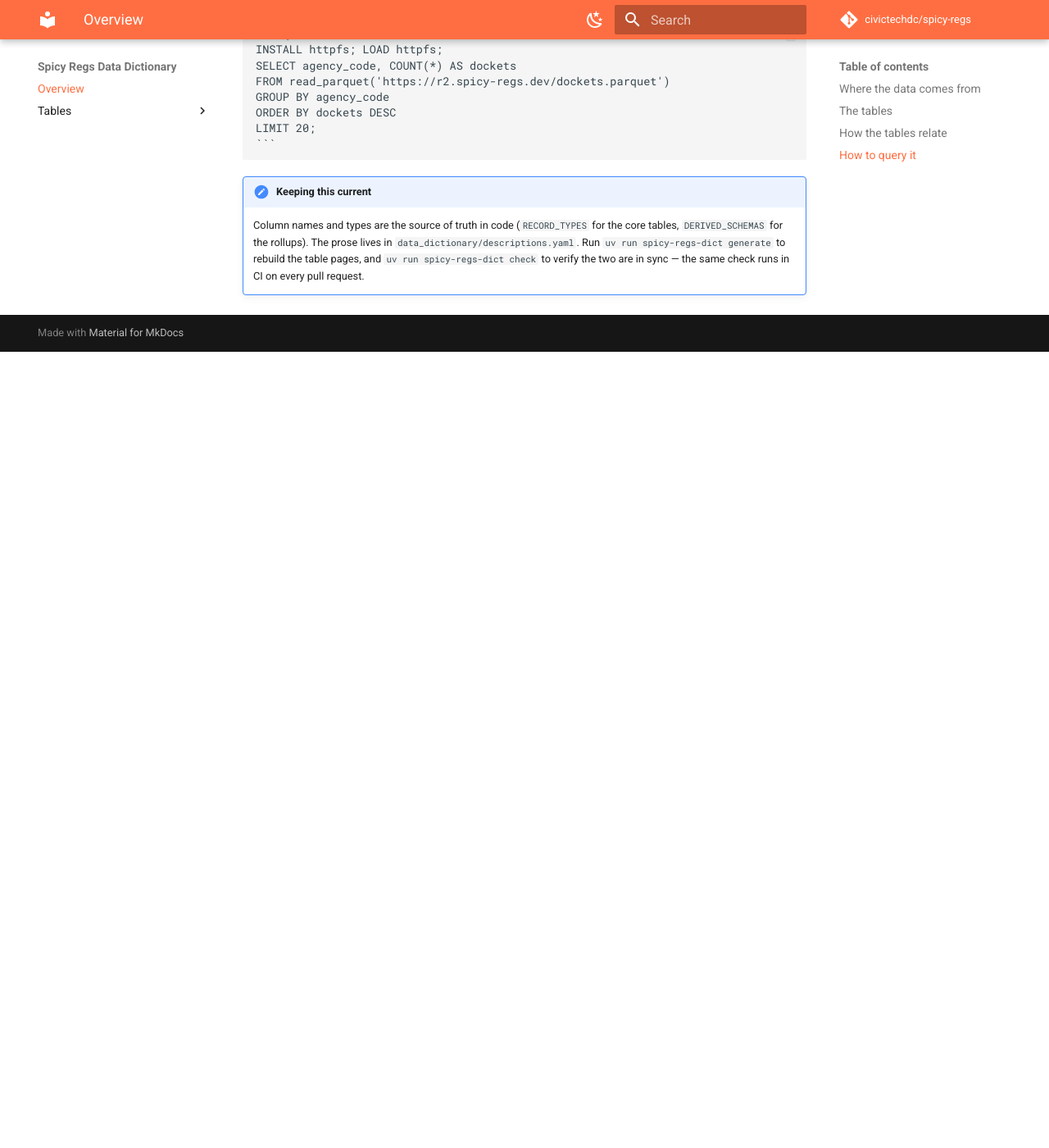
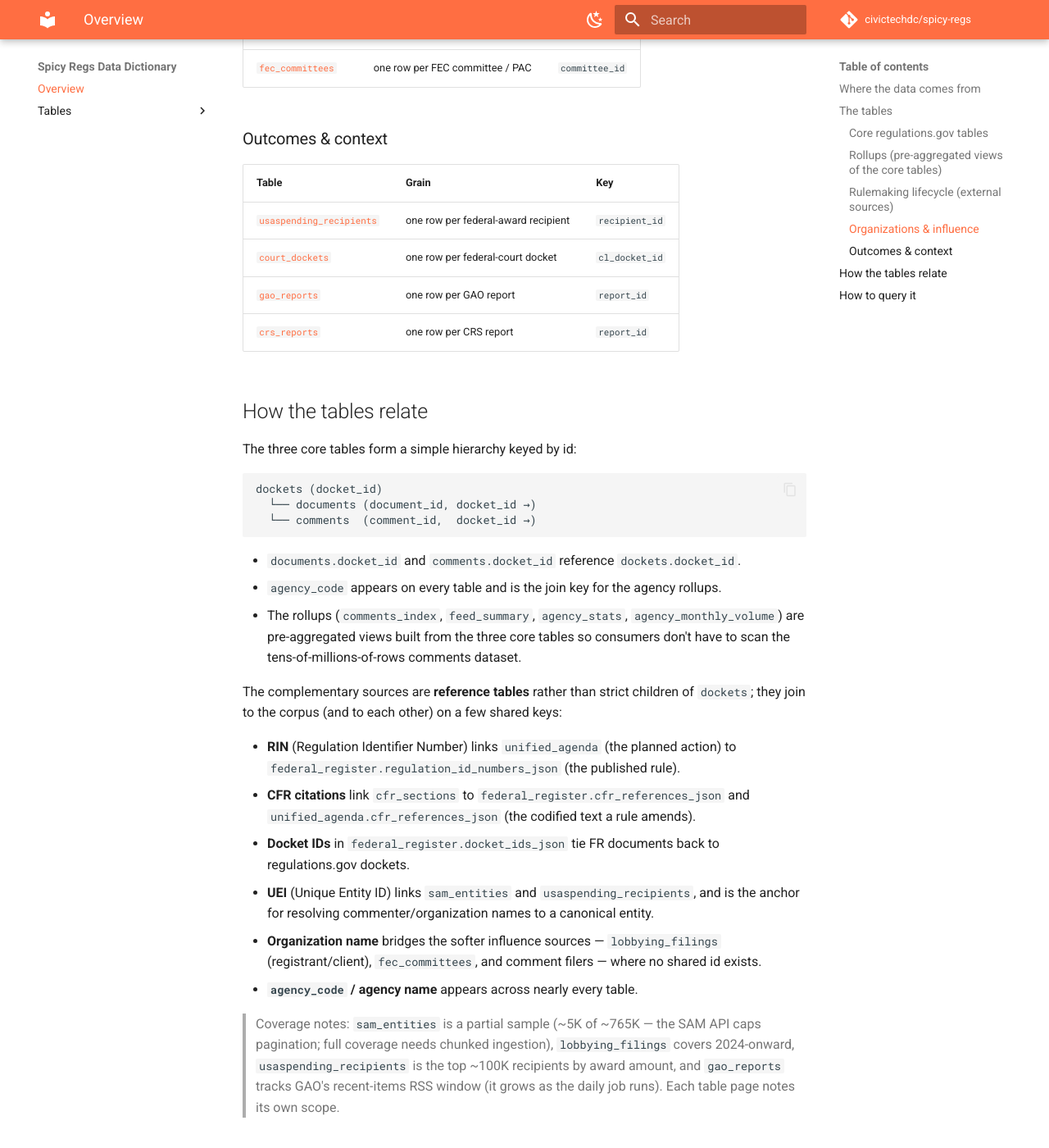
Before and after one commit to civictechdc/spicy-regs, an MkDocs documentation site: the page built from docs/index.md, in a window 1280 px wide and 1400 px high, scrolled down 1860 px. Shown: the whole window at 82% size. Built offline with MkDocs 1.6.1 and Material for MkDocs 9.7.7, drawn with Linux system fonts in a browser that asks for light colours; comment, search, counter and statistics services are not loaded; before the commit the page ends 2289 px from its top, so only the background shows below that; some of the changed text lies outside the part shown.

Commit message:
docs: refresh table catalog for the 11 new data sources
The data dictionary (docs/tables/*.md, descriptions.yaml) was already kept
current by each PR's spicy-regs-dict gate. This updates the hand-maintained
docs that enumerate the published surface:
- docs/index.md: regroup the full 18-table catalog (core / rollups /
  rulemaking lifecycle / organizations & influence / outcomes & context),
  document the cross-source join keys (RIN, CFR refs, UEI, agency), and note
  per-source coverage/scope.
- mcp-server/README.md: list all 18 available views.
- plugin skill SKILL.md + data-layout.md: list the complementary sources.

````diff
--- a/docs/index.md
+++ b/docs/index.md
@@ -17,20 +17,61 @@ regulations.gov  →  Mirrulations S3 mirror  →  Spicy Regs ETL  →  Parquet
 ```
 
 The ETL flattens the raw regulations.gov JSON into a handful of flat tables and
-publishes them, plus a few small pre-computed rollups, to
-`https://r2.spicy-regs.dev`.
+publishes them, plus small pre-computed rollups, to `https://r2.spicy-regs.dev`.
+Alongside them it ingests a set of **complementary federal data sources** — the
+Federal Register, the Unified Agenda, Congress.gov, the CFR, SAM.gov, lobbying
+disclosures, the FEC, USASpending, federal-court litigation, and GAO/CRS reports
+— so the rulemaking lifecycle, the organizations that engage in it, and its
+downstream context can all be queried from one place.
 
 ## The tables
 
-| Table | Grain | Queryable via MCP |
+Every table below is published as `https://r2.spicy-regs.dev/<name>.parquet` and
+is queryable through the MCP server (`list_sources` / `describe_table` /
+`query_sql`).
+
+### Core regulations.gov tables
+
+| Table | Grain | Key |
 | --- | --- | --- |
-| [`dockets`](tables/dockets.md) | one row per docket | Yes |
-| [`documents`](tables/documents.md) | one row per document | Yes |
-| [`comments`](tables/comments.md) | one row per public comment | Yes |
-| [`comments_index`](tables/comments_index.md) | one row per comment partition | Yes |
-| [`feed_summary`](tables/feed_summary.md) | one row per docket (rollup) | Yes |
-| [`agency_stats`](tables/agency_stats.md) | one row per agency (rollup) | Yes |
-| [`agency_monthly_volume`](tables/agency_monthly_volume.md) | one row per agency/month/type (rollup) | Yes |
+| [`dockets`](tables/dockets.md) | one row per docket | `docket_id` |
+| [`documents`](tables/documents.md) | one row per document | `document_id` |
+| [`comments`](tables/comments.md) | one row per public comment | `comment_id` |
+| [`comments_index`](tables/comments_index.md) | one row per comment partition | — |
+
+### Rollups (pre-aggregated views of the core tables)
+
+| Table | Grain |
+| --- | --- |
+| [`feed_summary`](tables/feed_summary.md) | one row per docket |
+| [`agency_stats`](tables/agency_stats.md) | one row per agency |
+| [`agency_monthly_volume`](tables/agency_monthly_volume.md) | one row per agency / month / document type |
+
+### Rulemaking lifecycle (external sources)
+
+| Table | Grain | Key |
+| --- | --- | --- |
+| [`federal_register`](tables/federal_register.md) | one row per Federal Register document | `document_number` |
+| [`unified_agenda`](tables/unified_agenda.md) | one row per RIN per agenda edition | `rin` |
+| [`congress_bills`](tables/congress_bills.md) | one row per bill | `bill_id` |
+| [`cfr_sections`](tables/cfr_sections.md) | one row per CFR granule | `granule_id` |
+
+### Organizations & influence
+
+| Table | Grain | Key |
+| --- | --- | --- |
+| [`sam_entities`](tables/sam_entities.md) | one row per SAM-registered entity | `uei` |
+| [`lobbying_filings`](tables/lobbying_filings.md) | one row per LDA filing | `filing_uuid` |
+| [`fec_committees`](tables/fec_committees.md) | one row per FEC committee / PAC | `committee_id` |
+
+### Outcomes & context
+
+| Table | Grain | Key |
+| --- | --- | --- |
+| [`usaspending_recipients`](tables/usaspending_recipients.md) | one row per federal-award recipient | `recipient_id` |
+| [`court_dockets`](tables/court_dockets.md) | one row per federal-court docket | `cl_docket_id` |
+| [`gao_reports`](tables/gao_reports.md) | one row per GAO report | `report_id` |
+| [`crs_reports`](tables/crs_reports.md) | one row per CRS report | `report_id` |
 
 ## How the tables relate
 
@@ -48,6 +89,29 @@ dockets (docket_id)
   `agency_monthly_volume`) are pre-aggregated views built from the three core
   tables so consumers don't have to scan the tens-of-millions-of-rows comments
   dataset.
+
+The complementary sources are **reference tables** rather than strict children
+of `dockets`; they join to the corpus (and to each other) on a few shared keys:
+
+- **RIN** (Regulation Identifier Number) links `unified_agenda` (the planned
+  action) to `federal_register.regulation_id_numbers_json` (the published rule).
+- **CFR citations** link `cfr_sections` to `federal_register.cfr_references_json`
+  and `unified_agenda.cfr_references_json` (the codified text a rule amends).
+- **Docket IDs** in `federal_register.docket_ids_json` tie FR documents back to
+  regulations.gov dockets.
+- **UEI** (Unique Entity ID) links `sam_entities` and `usaspending_recipients`,
+  and is the anchor for resolving commenter/organization names to a canonical
+  entity.
+- **Organization name** bridges the softer influence sources — `lobbying_filings`
+  (registrant/client), `fec_committees`, and comment filers — where no shared id
+  exists.
+- **`agency_code` / agency name** appears across nearly every table.
+
+> Coverage notes: `sam_entities` is a partial sample (~5K of ~765K — the SAM API
+> caps pagination; full coverage needs chunked ingestion), `lobbying_filings`
+> covers 2024-onward, `usaspending_recipients` is the top ~100K recipients by
+> award amount, and `gao_reports` tracks GAO's recent-items RSS window (it grows
+> as the daily job runs). Each table page notes its own scope.
 
 ## How to query it
 
````
Also changed, not shown: mcp-server/README.md (+4 -1 lines), plugins/spicyregs/skills/spicyregs/SKILL.md (+11 -1 lines), plugins/spicyregs/skills/spicyregs/references/data-layout.md (+12 -0 lines).
